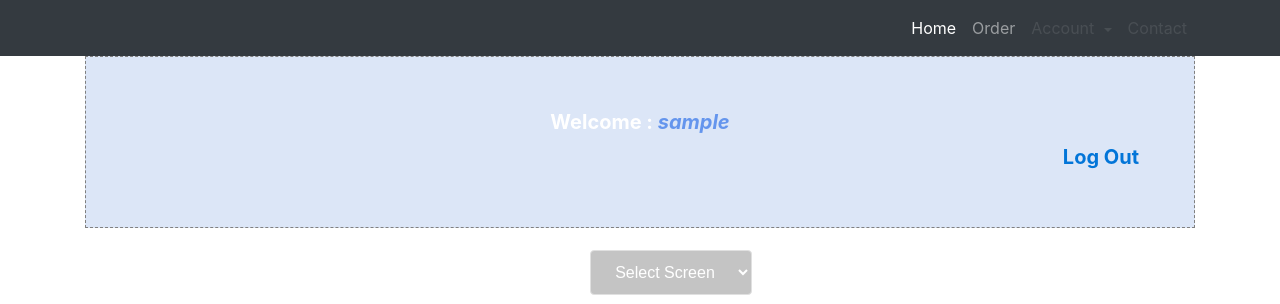
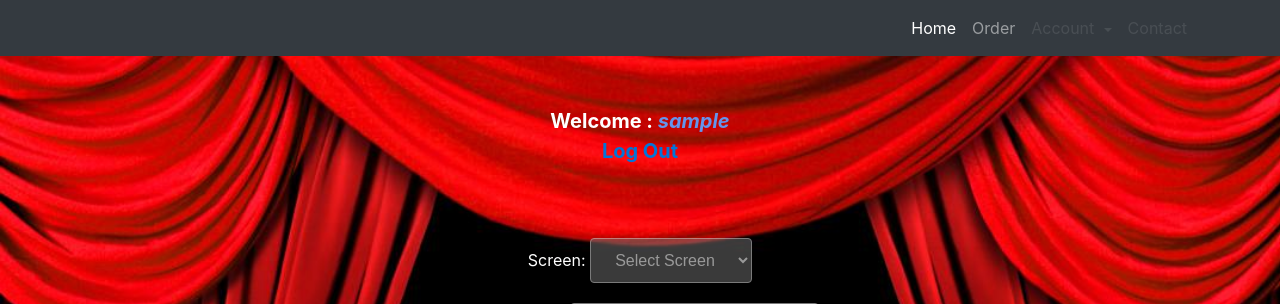
Before and after one commit to 4Shaneob/NewUITest, a PHP site: page /item_Selection.php in a window 1280 px wide. Shown: the top 304 px of the page. Run offline with PHP 8.4, Linux system fonts and the light colour scheme; the visitor is signed in with stand-in values (Sample User, id 1).

Commit message:
slight css problem fix

```diff
--- a/style.css
+++ b/style.css
@@ -2,32 +2,23 @@
 /*----------------------------------------------
 CSS Settings For HTML Div ExactCenter
 ------------------------------------------------*/
-<<<<<<< HEAD
 body,
 html {
   width: 100%;
   height: 100%;
   align-content: center;
   -webkit-align-content: center;
-=======
-#main {
-width:960px;
-margin:50px auto;
-font-family:raleway
 }
-span {
-color:red
+
+/*Fuckoff@1 mail chimp*/
+
+body {
+  background-color: black;
+  font-family: 'Montserrat', sans-serif;
+
 }
-h2 {
-background-color:#FEFFED;
-text-align:center;
-border-radius:10px 10px 0 0;
-margin:-10px -40px;
-padding:15px
->>>>>>> beb637e1d62f8d5999c202fe2eeb501a3b814466
-}
+
 hr {
-<<<<<<< HEAD
   max-width: 65px;
   border-width: 3px;
   border-color: #F05F44;
@@ -42,7 +33,7 @@ header.startup {
   background-image: url("curtains.jpg");
   background-size: cover;
   height: 150%;
-}s
+}
 
 header.startup hr {
   margin-top: 200px;
@@ -82,14 +73,16 @@ header.startup h1 {
   font-family: 'Montserrat', sans-serif;
   color: white;
   background-color: #C80700;
-  border-color: #C80700; }
+  border-color: #C80700;
 }
+
 
 .guest {
   color: white;
   background-color: #F05F44;
-  border-color: #F05F44; }
+  border-color: #F05F44;
 }
+
 .guest:hover {
   background-color: #ee4b08;
   border-color: #ee4b08;
@@ -227,10 +220,8 @@ margin:-10px -40px;
 padding:15px
 }
 hr {
-=======
->>>>>>> beb637e1d62f8d5999c202fe2eeb501a3b814466
 border:0;
-border-bottom:1px solid #ccc;
+/*border-bottom:1px solid #ccc;*/
 margin:10px -40px;
 margin-bottom:30px
 }
@@ -243,11 +234,7 @@ border:2px solid #ccc;
 padding:10px 40px 25px;
 margin-top:70px
 }
-<<<<<<< HEAD
 /*input[type=text],input[type=password] {
-=======
-input[type=text],input[type=password] {
->>>>>>> beb637e1d62f8d5999c202fe2eeb501a3b814466
 width:99.5%;
 padding:10px;
 margin-top:8px;
@@ -255,13 +242,8 @@ border:1px solid #ccc;
 padding-left:5px;
 font-size:16px;
 font-family:raleway
-<<<<<<< HEAD
 }*/
 /*input[type=submit] {
-=======
-}
-input[type=submit] {
->>>>>>> beb637e1d62f8d5999c202fe2eeb501a3b814466
 width:100%;
 background-color:#FFBC00;
 color:#fff;
@@ -271,7 +253,6 @@ font-size:20px;
 cursor:pointer;
 border-radius:5px;
 margin-bottom:15px
-<<<<<<< HEAD
 }*/
 #profile {
 padding:50px;
@@ -283,19 +264,6 @@ font-size:20px;
 /*float:center;*/
 padding:5px;
 /*border:dashed 1px gray*/
-=======
-}
-#profile {
-padding:50px;
-border:1px dashed grey;
-font-size:20px;
-background-color:#DCE6F7
-}
-#logout {
-float:right;
-padding:5px;
-border:dashed 1px gray
->>>>>>> beb637e1d62f8d5999c202fe2eeb501a3b814466
 }
 a {
 text-decoration:none;
```
